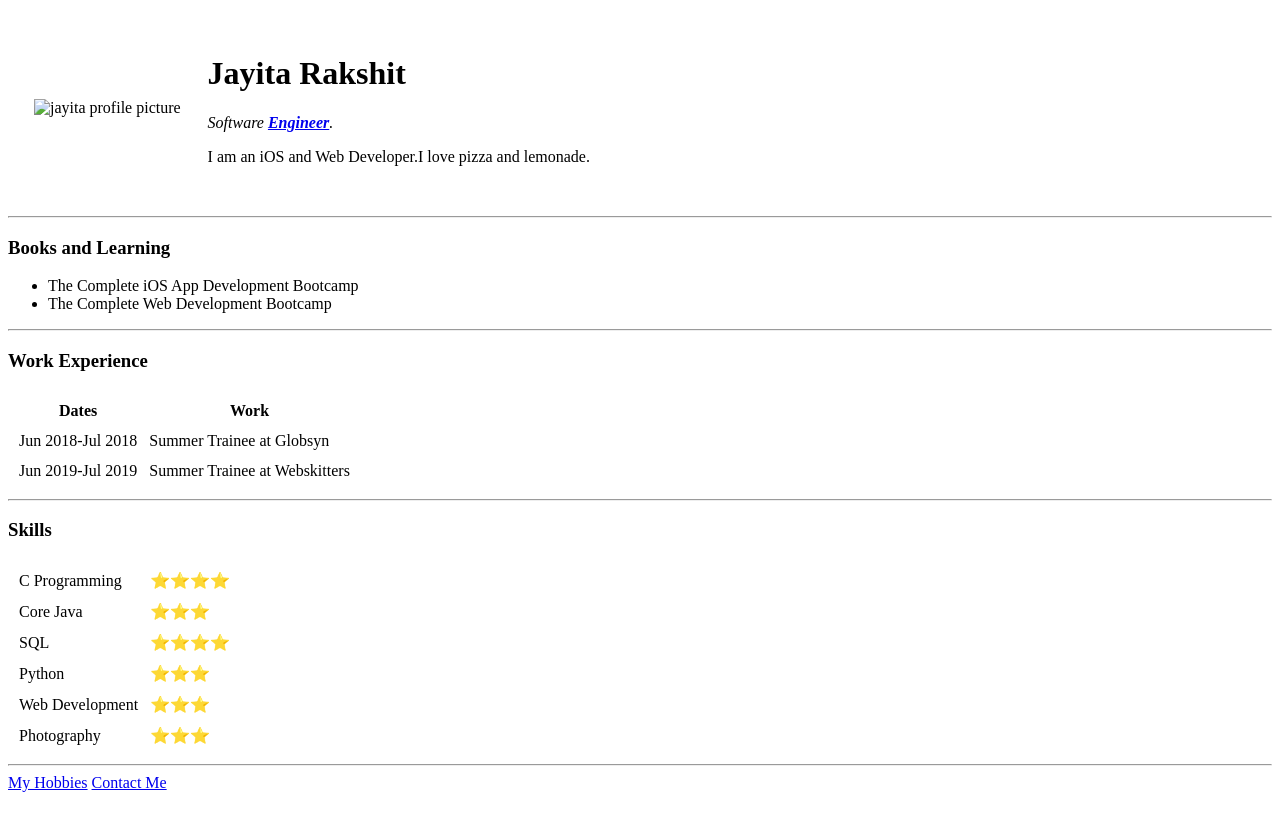
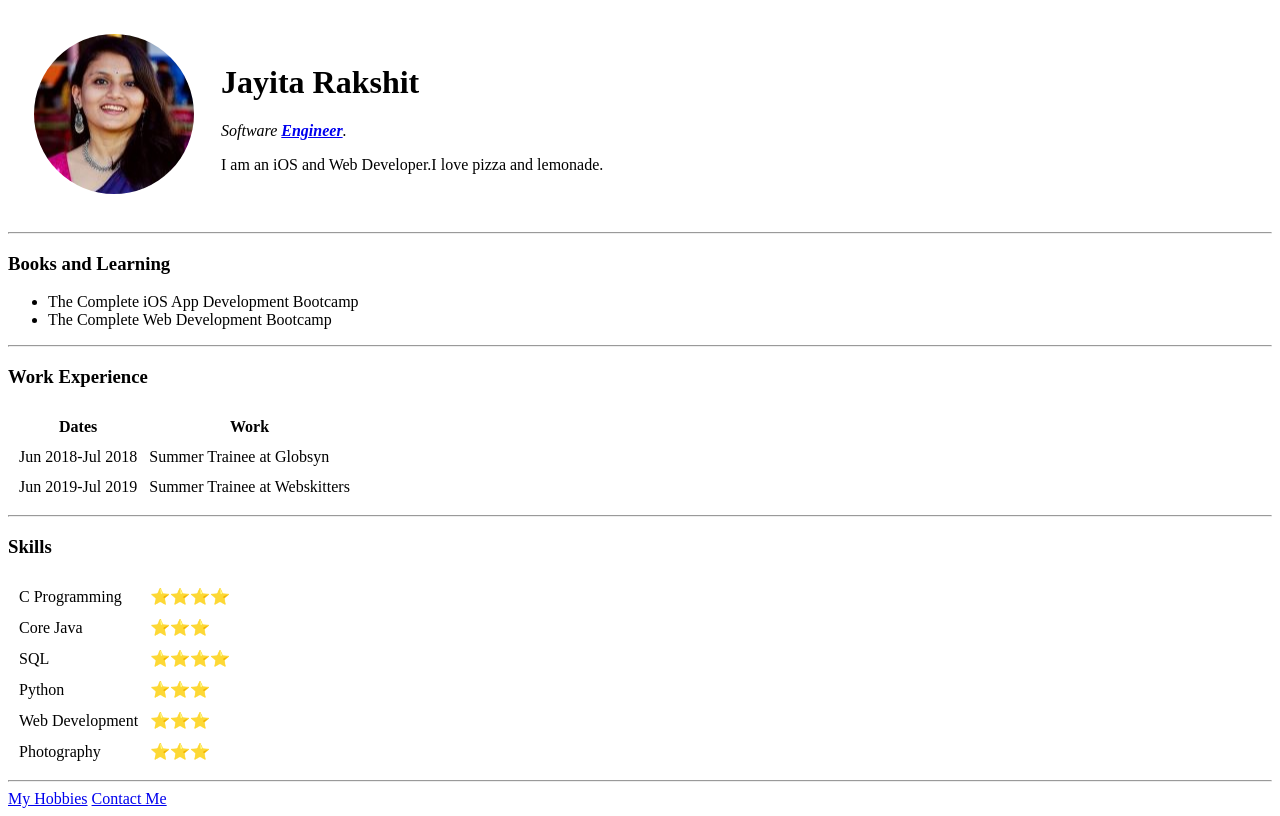
Before and after one commit to Jayita-R/cv, a plain HTML site: page index.html in a window 1280 px wide. Drawn offline with Linux system fonts and the light colour scheme.

Commit message:
Update index.html

```diff
--- a/index.html
+++ b/index.html
@@ -9,7 +9,7 @@
 <body>
   <table cellspacing="25">
     <tr>
-      <td><img src="images/JRNCrop.png" alt="jayita profile picture"/></td>
+      <td><img src="JRNCrop.png" alt="jayita profile picture"/></td>
       <td><h1>Jayita Rakshit</h1>
       <p><em>Software <strong><a href="https://en.wikipedia.org/wiki/Engineer">Engineer</a></strong>.</em></p>
       <p>I am an iOS and Web Developer.I love pizza and lemonade.</p></td>
```
